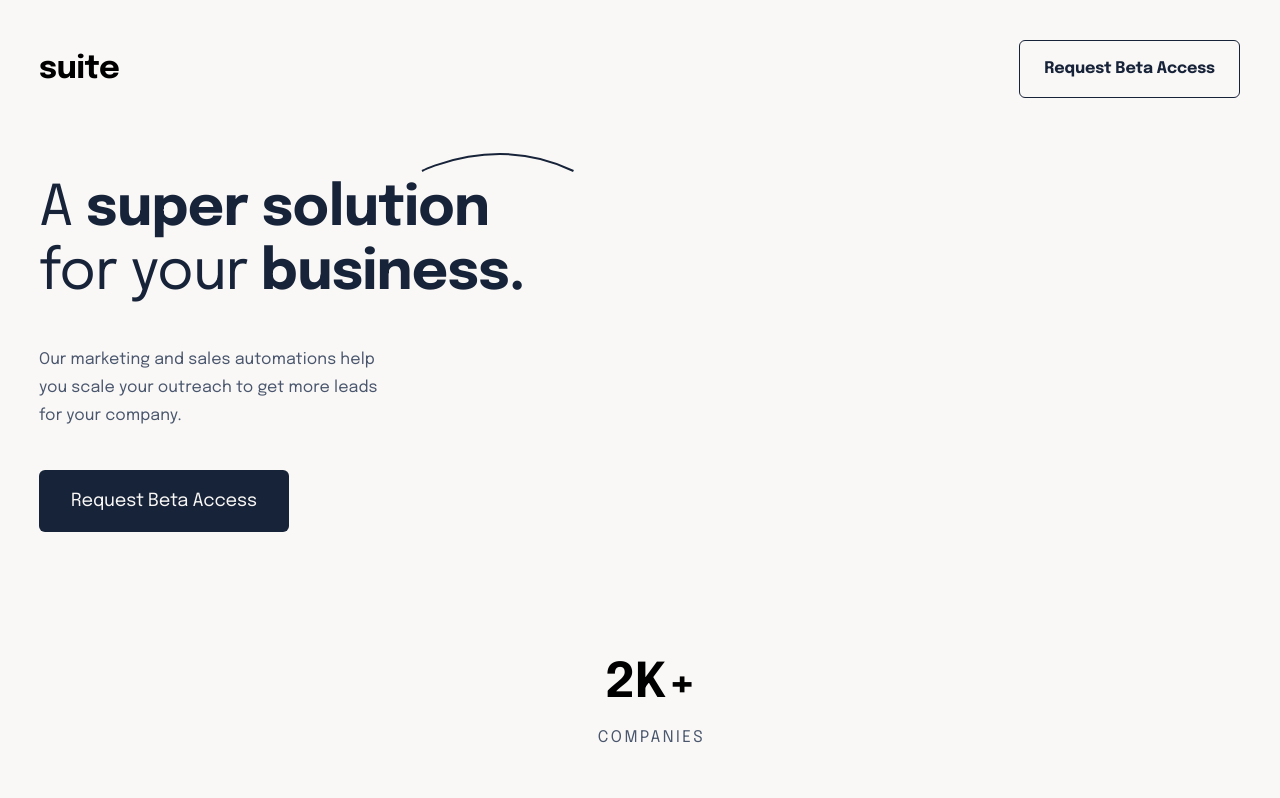
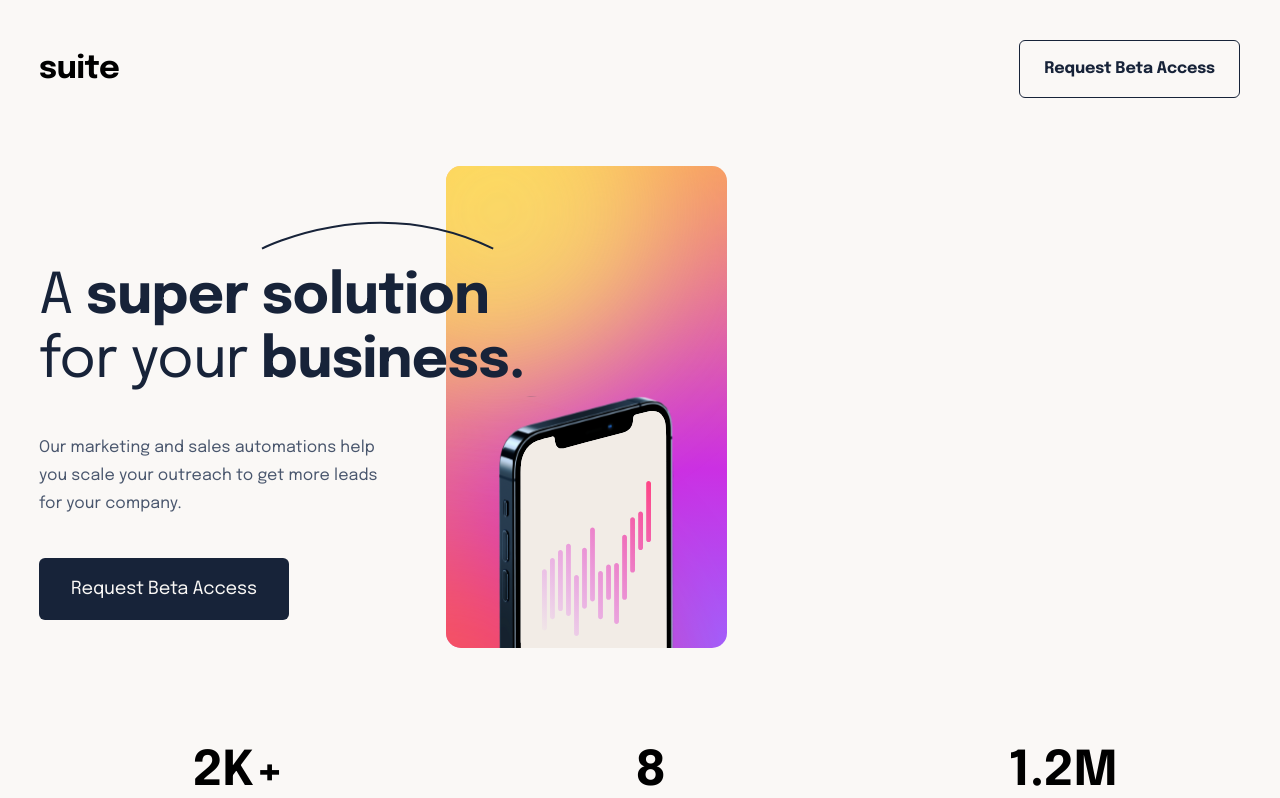
Before and after one commit to Oleksandr-Berd/suite-land, a React (Create React App) app: page / in a window 1280 px wide. Shown: the top 798 px of the page. Built offline with nearby package versions, Linux system fonts and the light colour scheme.

Commit message:
intro is done

```diff
--- a/src/components/Intro/Intro.tsx
+++ b/src/components/Intro/Intro.tsx
@@ -3,15 +3,18 @@ import { useMediaQuery } from "usehooks-ts";
 import * as SC from "./IntroStyled";
 
 import { ReactComponent as OvalMob } from "../../assets/images/intro_oval_mob.svg";
+import { ReactComponent as OvalTab } from "../../assets/images/intro_oval_tablet.svg";
 import { ReactComponent as PictureMob } from "../../assets/images/intro_image_mob.svg";
 
+import picTab from "../../assets/images/intro_pic_tablet.svg"
+
 const Intro: React.FC = () => {
-  const isMobile = useMediaQuery("max-width:767px");
+  const isTablet = useMediaQuery("(min-width:768px)");
 
   return (
     <SC.CommonCon>
-      <SC.ContentCon>
-        <OvalMob />
+      <SC.ContentCon introPic={picTab}>
+        {isTablet ? <OvalTab /> : <OvalMob />}
         <SC.Title>
           A <span>super solution</span> for your <span>business.</span>
         </SC.Title>
--- a/src/components/Intro/IntroStyled.ts
+++ b/src/components/Intro/IntroStyled.ts
@@ -1,4 +1,8 @@
 import styled from "@emotion/styled";
+
+type Props = {
+    introPic: string,
+}
 
 export const CommonCon = styled.div`
   padding-left: 16px;
@@ -8,10 +12,12 @@ export const CommonCon = styled.div`
   @media (min-width: 768px) {
     padding-left: 39px;
     padding-bottom: 273px;
+
+
   }
 `;
 
-export const ContentCon = styled.div`
+export const ContentCon = styled.div<Props>`
   position: relative;
 
   & > svg {
@@ -19,13 +25,23 @@ export const ContentCon = styled.div`
     top: 0;
     right: 0;
 
-    transform: translateY(-25px) translateX(-38px);
+    transform: translateY(-45px) translateX(-118px);
   }
 
   @media (min-width: 768px) {
     width: 573px;
 
     text-align: left;
+
+    &::after {
+      content: url(${(props) => props.introPic});
+      position: absolute;
+      top: 0;
+      right: 0;
+      z-index: -5;
+
+      transform: translateX(115px) translateY(-100px);
+    }
   }
 `;
 
@@ -94,11 +110,23 @@ export const AdvList = styled.ul`
   margin-top: 56px;
 
   text-align: center;
+
+  @media (min-width: 768px){
+    display: flex;
+    flex-direction: row;
+    align-items: center;
+    justify-content: space-around;
+  }
 `;
 
 export const AdvItem = styled.li`
   &:not(:last-child) {
     margin-bottom: 32px;
+
+    @media (min-width: 768px){
+        margin-bottom: 0;
+        margin-right: 10px;
+    }
   }
 `;
 
--- a/src/layout/Header/HeaderStyled.ts
+++ b/src/layout/Header/HeaderStyled.ts
@@ -15,7 +15,8 @@ export const HeaderStyled = styled.header`
     padding-top: 40px;
     padding-left: 39px;
     padding-right: 40px;
-    padding-bottom: 80px;
+    padding-bottom: 168px;
+
   }
 `;
 
```
Also changed, not shown: src/assets/images/intro_oval_tablet.svg (added), src/assets/images/intro_pic_tablet.svg (added).
